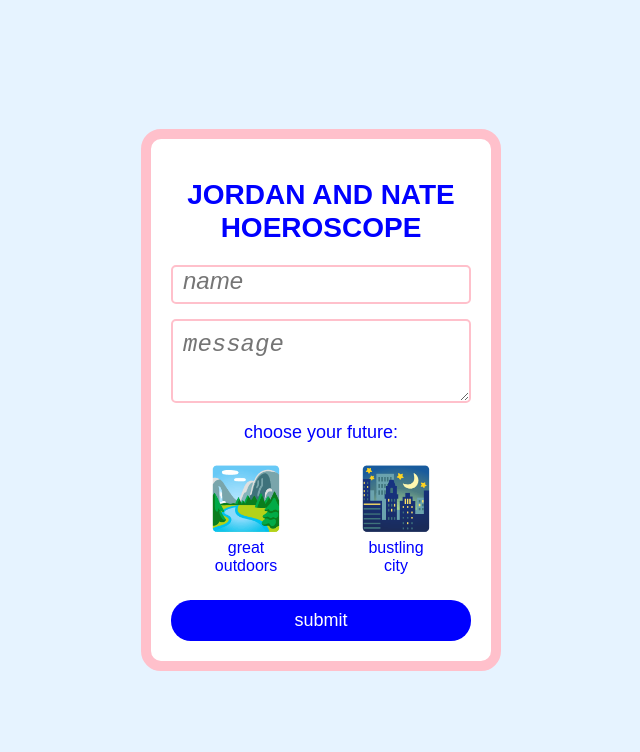
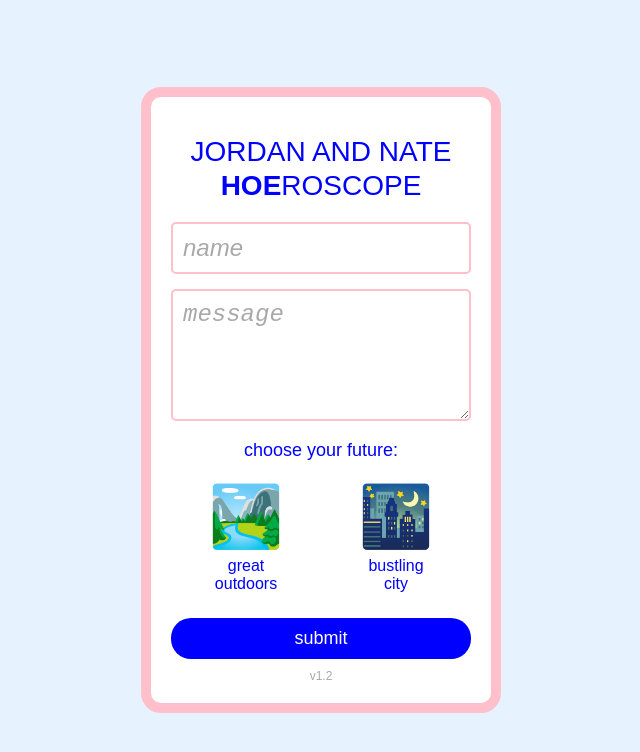
Before and after one commit to TonySnark/tonysnark.github.io, a plain HTML site: page index.html in a window 1280 px wide. Shown: the whole page, without its empty margins (319-959 px from the left). Drawn offline with Linux system fonts and the light colour scheme.

Commit message:
Big updtes here

```diff
--- a/index.html
+++ b/index.html
@@ -3,7 +3,7 @@
 <head>
     <meta charset="UTF-8">
     <meta name="viewport" content="width=device-width, initial-scale=1.0">
-    <title>Jordan and Nate HOEroscope</title>
+    <title>Jordan and Nate Hoeroscope</title>
     <style>
         body, html {
             height: 100%;
@@ -33,9 +33,10 @@
             font-size: 28px;
             margin-bottom: 20px;
             line-height: 1.2;
+            font-weight: normal; /* Ensure non-bold text */
         }
         h1 span {
-            font-weight: bold;
+            font-weight: bold; /* Bold for HOE */
         }
         input, textarea {
             width: 100%;
@@ -45,9 +46,11 @@
             border: 2px solid #ffc0cb; /* Pink border */
             border-radius: 5px;
             font-style: italic;
-            color: #a9a9a9; /* Light gray text */
+            color: #000000; /* Black text for input */
+            font-size: 24px; /* Larger font size for input text */
         }
         input::placeholder, textarea::placeholder {
+            color: #a9a9a9; /* Light gray text for placeholder */
             font-size: 24px; /* Doubled size of placeholder text */
         }
         .radio-group {
@@ -121,8 +124,6 @@
         }
         .confetti {
             position: fixed;
-            width: 10px;
-            height: 10px;
             z-index: 1000;
             animation: fall 3s linear forwards;
         }
@@ -131,13 +132,18 @@
                 transform: translateY(100vh);
             }
         }
+        .version {
+            font-size: 12px;
+            color: #a9a9a9;
+            margin-top: 10px;
+        }
     </style>
 </head>
 <body>
     <div class="container">
         <div class="content">
             <h1>JORDAN AND NATE <span>HOE</span>ROSCOPE</h1>
-            <form id="myForm" target="hidden_iframe" onsubmit="return handleSubmit()">
+            <form id="myForm" onsubmit="return handleSubmit()">
                 <input type="text" id="name" name="name" placeholder="name" required>
                 <textarea id="message" name="message" placeholder="message" required rows="4"></textarea>
                 <div class="cta">choose your future:</div>
@@ -160,10 +166,10 @@
                 <button type="submit">submit</button>
             </form>
             <div id="confirmation"></div>
+            <div class="version">v1.2</div>
         </div>
     </div>
 
-    <iframe name="hidden_iframe" id="hidden_iframe" style="display:none;"></iframe>
     <div id="overlay">
         <div id="overlay-content">Submitting...</div>
     </div>
@@ -229,6 +235,7 @@
                 const emoji = document.createElement('div');
                 emoji.classList.add('confetti');
                 emoji.style.left = Math.random() * 100 + 'vw';
+                emoji.style.top = -20 + 'px';
                 emoji.style.animationDuration = (Math.random() * 3 + 2) + 's';
                 emoji.style.fontSize = '24px';  // Make emojis larger
                 emoji.innerText = emojis[Math.floor(Math.random() * emojis.length)];
```
